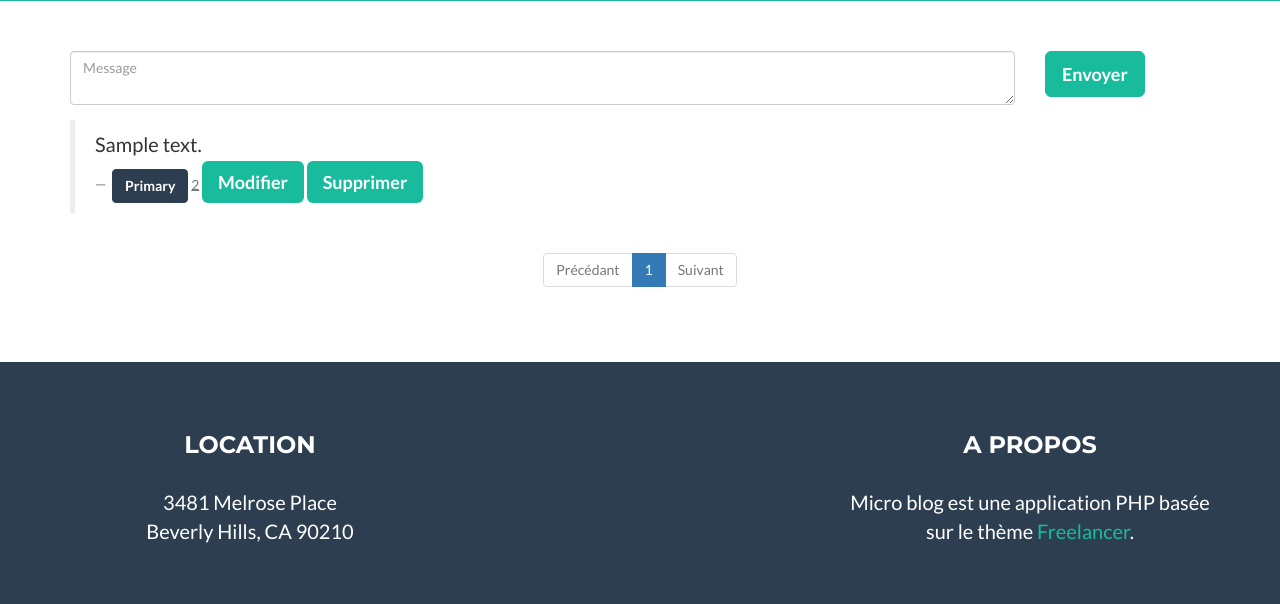
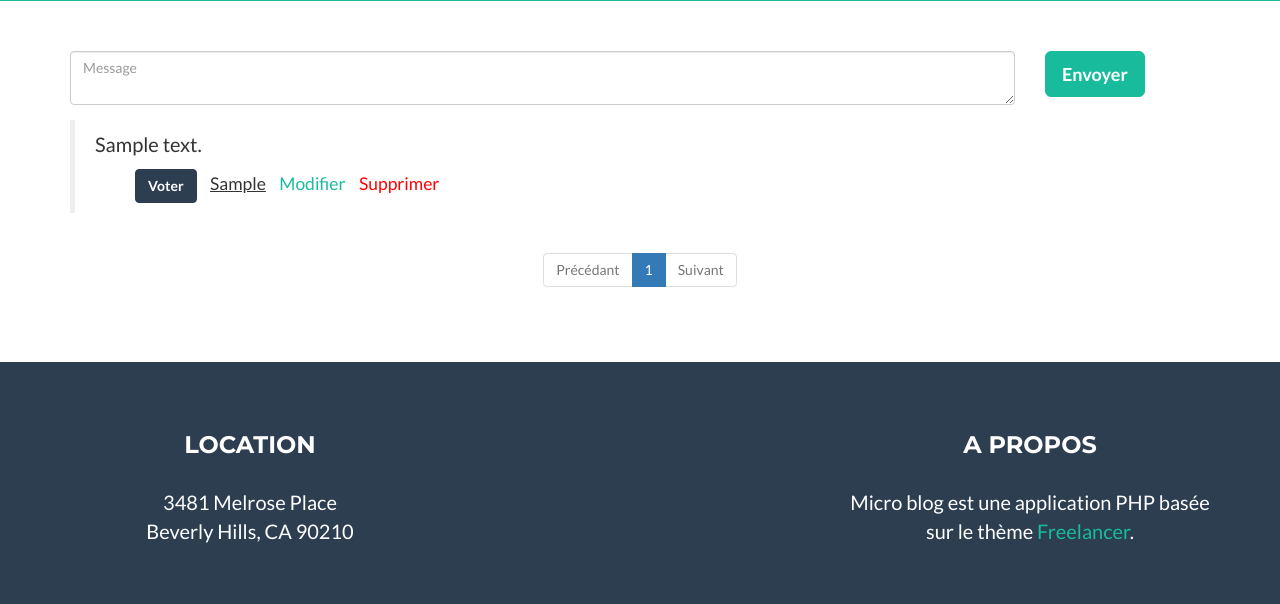
Before and after one commit to alexbautist/MicroBlog, a PHP site: page /?page=1 in a window 1280 px wide. Shown: the part 264-868 px from the top of the page. Run offline with PHP 8.4, Linux system fonts and the light colour scheme; tables that the repository leaves empty or names only in its code hold one stand-in row (values such as "Sample post"); data that the repository does not hold is empty; some libraries are stand-ins or nearby versions.

Commit message:
Corrections

```diff
--- a/Votes.php
+++ b/Votes.php
@@ -30,7 +30,7 @@ $sql3=$conn->prepare("select * from messages where id=$idVotes");
 $sql3->execute();
 $sql3->setFetchMode(PDO::FETCH_ASSOC);
 $votesActuels=$sql3->fetchAll();
-foreach ($votes as $k) {
+foreach ($votesActuels as $k) {
 echo $k['votes'];
 }
 
--- a/afficherCommentaires.php
+++ b/afficherCommentaires.php
@@ -19,13 +19,14 @@ $sqlCommentaires->setFetchMode(PDO::FETCH_ASSOC);
 $resultCommentaires = $sqlCommentaires->fetchAll();
 
 
-foreach ($resultCommentaires as $k) {
+foreach ($resultCommentaires as $rC) {
 
-    echo '<blockquote><p>' . $k['contenu'] . '</p>
-               <footer>
-               <button name='.$k['id'].' type="button" name="voter" class="btn btn-primary btnVoter" >Primary</button>
-               <u name='.$k['id'].'>2</u>
-               <a href="Message.php?id=' . $k['id'] . '" class="btn-lg btn-success">Modifier</a>
-               <a href="modifierMessage.php?a=sup&id=' . $k['id'] . '" class="btn-lg btn-success">Supprimer</a></footer>
-               </blockquote>';
+    echo '<blockquote class="messages"><p>' . $rC['contenu'] . '</p>
+
+               <ul id="">
+               <li class="options"><button name='.$rC['id'].' type="button" name="voter" class="btn btn-primary btnVoter" >Voter</button></li>
+               <li class="options"><u name='.$rC['id'].'>'.$rC['votes'].'</u></li>
+               <li class="options"><a href="Message.php?id=' . $rC['id'] . '" class="">Modifier</a></li>
+               <li class="options"><a href="modifierMessage.php?a=sup&id=' . $rC['id'] . '" class="danger">Supprimer</a></li>
+               <li class="options"></blockquote>';
 }
--- a/css/index.css
+++ b/css/index.css
@@ -4,3 +4,19 @@
     justify-content: center;
     flex-direction: row;
 }
+
+.options{
+    display: inline;
+    list-style: none;
+    margin-right: 10px;
+}
+
+.messages{
+    display: flex;
+    flex-direction: column;
+    justify-content: center;
+}
+
+.danger{
+    color: red;
+}
--- a/haut.inc.php
+++ b/haut.inc.php
@@ -46,8 +46,8 @@
                     <li class="hidden">
                         <a href="#page-top"></a>
                     </li>
+                    <?php include './verif.connexion.inc.php'; ?>
                     <li class="page-scroll">
-                   <?php include './verif.connexion.inc.php';?>
                     </li>
                 </ul>
             </div>
--- a/logica.js
+++ b/logica.js
@@ -1,13 +1,14 @@
 $(document).ready(function(){
 
 $(document).on("click",'.btnVoter', voter);
+$().on('click', '.page-item', );
 
- });
+});
 
 function voter() {
-    var idVotes= $(this).siblings('u').attr('name');
+    var idVotes= $(this).parentsUntil('blockquote').find('u').attr('name');
+    console.log(idVotes);
     var data = {'idVotes': idVotes};
-
     $.ajax({
         data: data,
         url: 'Votes.php',
--- a/modifierMessage.php
+++ b/modifierMessage.php
@@ -24,8 +24,8 @@ else{
     $mes = $stmt->fetchAll();
 
     foreach ($mes as $k) {
-        echo '<textarea id="message" name="message" class="form-control" > ' . $k['contenu'] . '</textarea>
-        <input type="hidden" name="id" id="idMessage" value=' . $id . '>';
+        echo '<div class "container"><div class="col-sm-8"><textarea id="message" name="message" class="form-control" > ' . $k['contenu'] . '</textarea>
+        <input type="hidden" name="id" id="idMessage" value=' . $id . '></div></div>';
     }
     }
     else{
--- a/verif.connexion.inc.php
+++ b/verif.connexion.inc.php
@@ -1,7 +1,7 @@
 <?php
 
 if (isset($_COOKIE['sid'])) {
-    echo '<a href="#">Bienvenue</a><a href="deconnexion.php">Deconnexion</a>';
+    echo '<li><a href="#">Bienvenue</a></li><li><a href="deconnexion.php">Deconnexion</a></li>';
 } else {
-    echo '<a href="./Formulaire.php">Connexion</a>';
+    echo '<li><a href="./Formulaire.php">Connexion</a></li>';
 }
```
Also changed, not shown: Formulaire.php (+72 -7 lines), FormulaireEnregistrer.php (+17 -4 lines), nbproject/private/private.xml (+1 -11 lines), 1 other file. Lines whose indentation alone changed are shown as unchanged.
